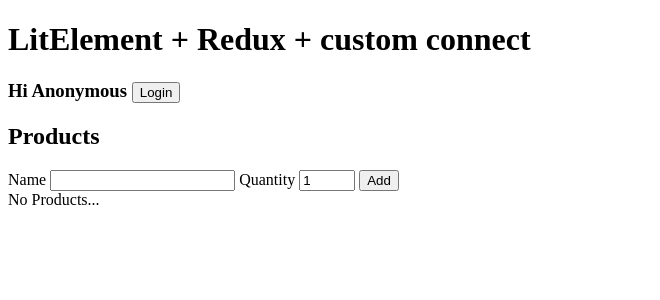
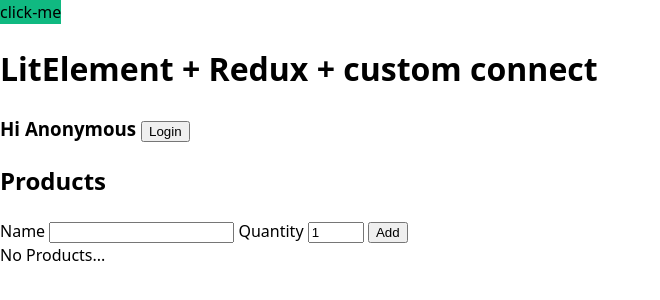
Before and after one commit to TioSam989/my-lit-app, a website built with Vite: page index.html in a window 1280 px wide. Shown: the whole page, without its empty margins (0-660 px from the left). Built offline with nearby package versions, Linux system fonts and the light colour scheme.

Commit message:
little try to add tailwind but its not working, I'll solve

```diff
--- a/index.html
+++ b/index.html
@@ -8,9 +8,14 @@
   <title>Vite + Lit-Element App</title>
   <script type="module" src="/src/App.ts"></script>
   <link rel="stylesheet" href="./src/style/main.css">
+  <link href="/path/to/tailwind.css" rel="stylesheet">
+
+
 </head>
 
 <body>
+
+  <button class="bg-green-500">click-me</button>
   <web-app>
   </web-app>
 </body>
--- a/package.json
+++ b/package.json
@@ -19,6 +19,9 @@
     "lit-element": "^2.4.0"
   },
   "devDependencies": {
+    "autoprefixer": "^10.3.6",
+    "postcss": "^8.3.8",
+    "tailwindcss": "^2.2.16",
     "typescript": "^4.3.2",
     "vite": "^2.5.4"
   }
--- a/src/App.ts
+++ b/src/App.ts
@@ -2,6 +2,8 @@
 
 import "./components/BuyingList";
 import "./components/Greetings";
+
+import "tailwindcss/tailwind.css"
 
 @customElement("web-app")
 export class App extends LitElement {
--- a/src/components/ProductsList.ts
+++ b/src/components/ProductsList.ts
@@ -2,6 +2,7 @@
 import { Products } from "../domain/buyingList";
 import { store } from "../store";
 import { AutoAssign, connect } from "../store/utils";
+import "tailwindcss/tailwind.css";
 
 @customElement("products-list")
 @connect(
@@ -19,7 +20,7 @@
     const { products } = this;
     return html`<ul>
       ${products.map(
-        ({ name, quantity }) => html`<li>${name} (${quantity})</li>`,
+        ({ name, quantity }) => html`<li class="bg-green-500" >${name} (${quantity})</li>`,
       )}
     </ul>`;
   }
--- a/src/style/main.css
+++ b/src/style/main.css
@@ -0,0 +1,18 @@
+@tailwind base;
+@tailwind components;
+@tailwind utilities;
+
+:root{
+    --test:red;
+    --main-bg-color: #f3f6f4;
+    --squares-primary-bg-color: #702bd4;
+    --squares-secondary-bg-color: #8D78FE;
+    --divs-bg-color: #FFFFFF;
+    --font-primary-color: #001833;
+    --font-secondary-color: #555555;
+
+    --title-font-size: 32px;
+    --subtitle-font-size: 18px;
+    --content-font-size: 16px;
+
+}
--- /dev/null
+++ b/tailwind.config.js
@@ -0,0 +1,28 @@
+module.exports = {
+  purge: [],
+  darkMode: false, // or 'media' or 'class'
+  theme: {
+    extend: {
+      colors:{
+        "test":"var(--test)",
+        "main-bg-color": "var(--main-bg-color)",
+        "squares-primary-bg-color":"var(--squares-primary-bg-color)",
+        "squares-secondary-bg-color":"var(--squares-secondary-bg-color)",
+        "divs-bg-color":"var(--divs-bg-color)",
+        "font-primary-color":"var(--font-primary-color)",
+        "font-secondary-color":"var(--font-secondary-color)"
+      },
+
+      spacing:{
+        "title-font-size":"var(--title-font-size)",
+        "subtitle-font-size":"var(--subtitle-font-size)",
+        "content-font-size":"var(--content-font-size)"
+      }
+
+    },
+  },
+  variants: {
+    extend: {},
+  },
+  plugins: [],
+}
```
Also changed, not shown: 1 other file.
